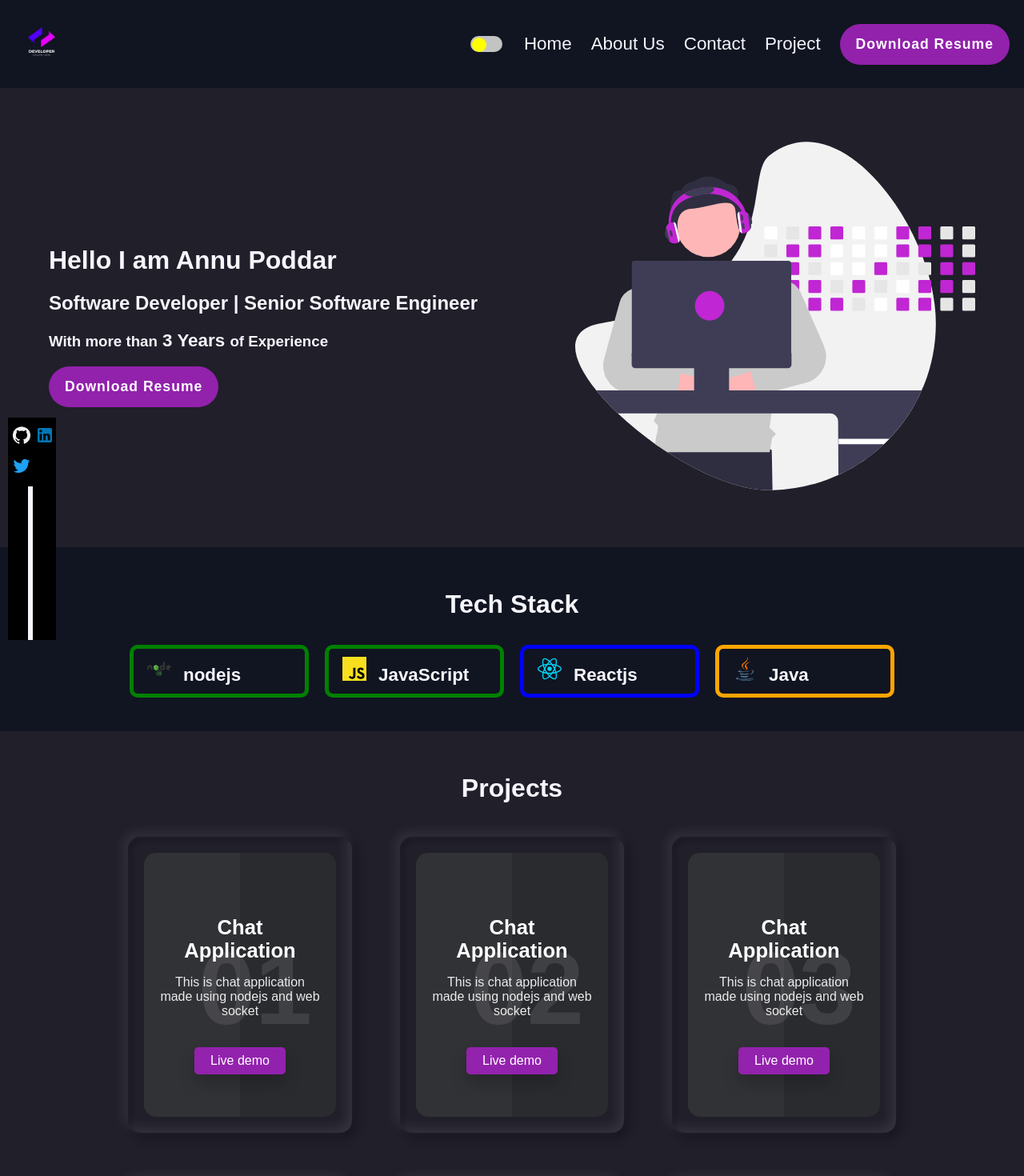
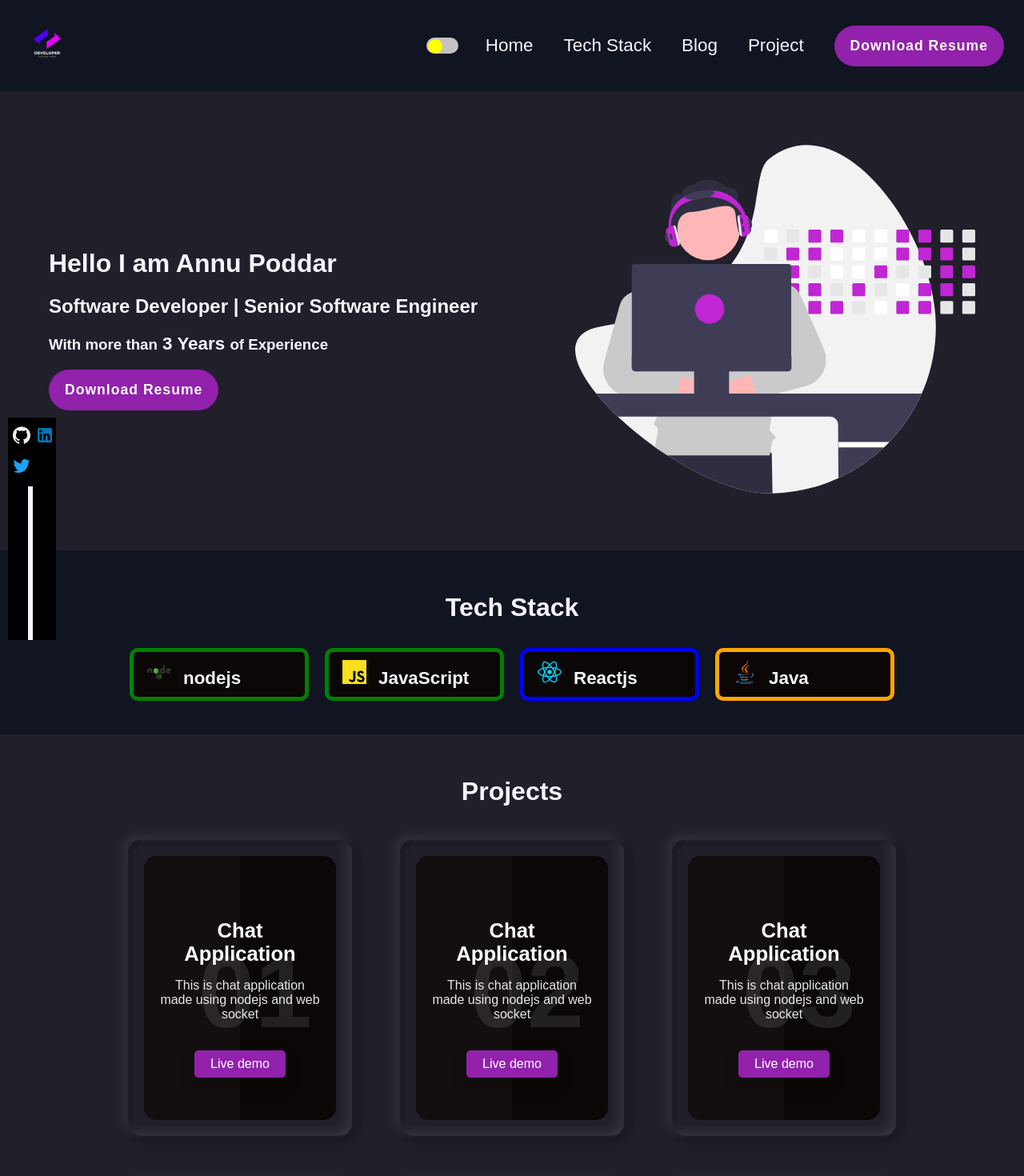
Before and after one commit to Sunil178/react-portfolio, a Next.js app: page / in a window 1280 px wide. Shown: the top 1470 px of the page at 80% size. Built offline with nearby package versions, Linux system fonts and the light colour scheme; a web font is replaced by a local one.

Commit message:
active nav item css

```diff
--- a/components/BlogCard.js
+++ b/components/BlogCard.js
@@ -27,7 +27,7 @@ const OneCard = ({num}) => {
 
 const BlogCard = () => {
     return(
-        <div className='section_title'>
+        <div className='section_title' id='blog'>
         <Title data="Blog"/>
         <div className={styles["blog-section"]}>
             <OneCard num={'01'}/>
--- a/components/NavItem.js
+++ b/components/NavItem.js
@@ -5,11 +5,11 @@ import Button from './Button';
 const NavItem = ({ text, href, active }) => {
     return (
       <Link href={href}>
-        <a className={`${styles.nav__item} ${active ? styles.active : ""}`} >
+        {/* <a className={`${styles.nav__item} ${active ? styles.active : ""}`} > */}
+        <a className={`${styles.nav__item} ${active ? styles.active : ''}`}>
           {text}
         </a>
       </Link>
-
     );
   };
 
--- a/components/Navbar.js
+++ b/components/Navbar.js
@@ -9,8 +9,8 @@ import { Switch } from '@mui/material';
 
 const MENU_LIST = [
   { text: "Home", href: "#" },
-  { text: "About Us", href: "#about" },
-  { text: "Contact", href: "#contact" },
+  { text: "Tech Stack", href: "#techstack" },
+  { text: "Blog", href: "#blog" },
   { text: "Project", href: "#project" },
 ];
 
--- a/components/Tech.js
+++ b/components/Tech.js
@@ -20,9 +20,8 @@ const LanguageCard = (props) =>{
 }
 
 const Tech = () => {
-
     return (
-        <div className='section_title sec_color'>
+        <div className='section_title sec_color' id="techstack">
         <Title data="Tech Stack"/>
             <div className={styles["tech_section_body"]}>
             {
--- a/styles/card.module.css
+++ b/styles/card.module.css
@@ -52,7 +52,7 @@ body .container .card .box {
   left: 20px;
   right: 20px;
   bottom: 20px;
-  background: #2a2b2f;
+  background:var(--bg-proj-card);
   /* background: var(--bg-card); */
   border-radius: 15px;
   display: flex;
@@ -120,6 +120,6 @@ body .container .card .box .content a {
 
 body .container .card .box .content a:hover {
   box-shadow: 0 10px 20px rgba(0, 0, 0, 0.6);
-  background: #fff;
+  background: #ec90f3;
   color: #000;
 }
--- a/styles/globals.css
+++ b/styles/globals.css
@@ -8,6 +8,7 @@
   --btn-color:#9422affc;
   --stic-back:#ebeaea;
   --github:black;
+  --bg-proj-card:#2a2b2f;
 }
 
 .dark-theme {
@@ -18,6 +19,7 @@
   --btn-color:#9422affc;
   --stic-back:black;
   --github:#f0f0f0;
+  --bg-proj-card:#0b0707;
 }
 
 html, body {
@@ -49,10 +51,8 @@ header {
   cursor:pointer;
 }
 .prime_btn:hover {
-  background-color: white;
-  border: 2px solid rgb(190,8,156);
-  color:rgb(190,8,156);
   transition: 1s ease;
+  background-color: #ee78f7;
 }
 
 .stick_left {
--- a/styles/navbar.module.css
+++ b/styles/navbar.module.css
@@ -3,6 +3,8 @@
   font-size: 1.4rem;
   text-decoration: none;
   color: inherit;
+  padding: 2px 7px;
+
 }
 .nav{
   display: flex;
@@ -34,10 +36,22 @@
   padding: 24px 16px;
   transition: all 0.2s;
   min-height: calc(100vh - 60px);
+
+
 }
 .nav__menu-list.active{
   right: 0;
+
 }
+.active {
+  /* border-bottom: 3px solid #9814b2;*/
+   border-bottom: 2px solid #9814b2; /* Initially transparent border */
+
+   transition: 0.5s;
+  border-radius: 2px;
+  transition: 0.1s ease;
+}
+
 .nav__link{
   font-size: 18px;
   position: relative;
--- a/styles/tech.module.css
+++ b/styles/tech.module.css
@@ -24,6 +24,7 @@
     font-weight: 600;
     border-radius: 10px;
     min-width: 10em;
+    background-color: var(--bg-card);
 
   }
   .tech_icon {
```
